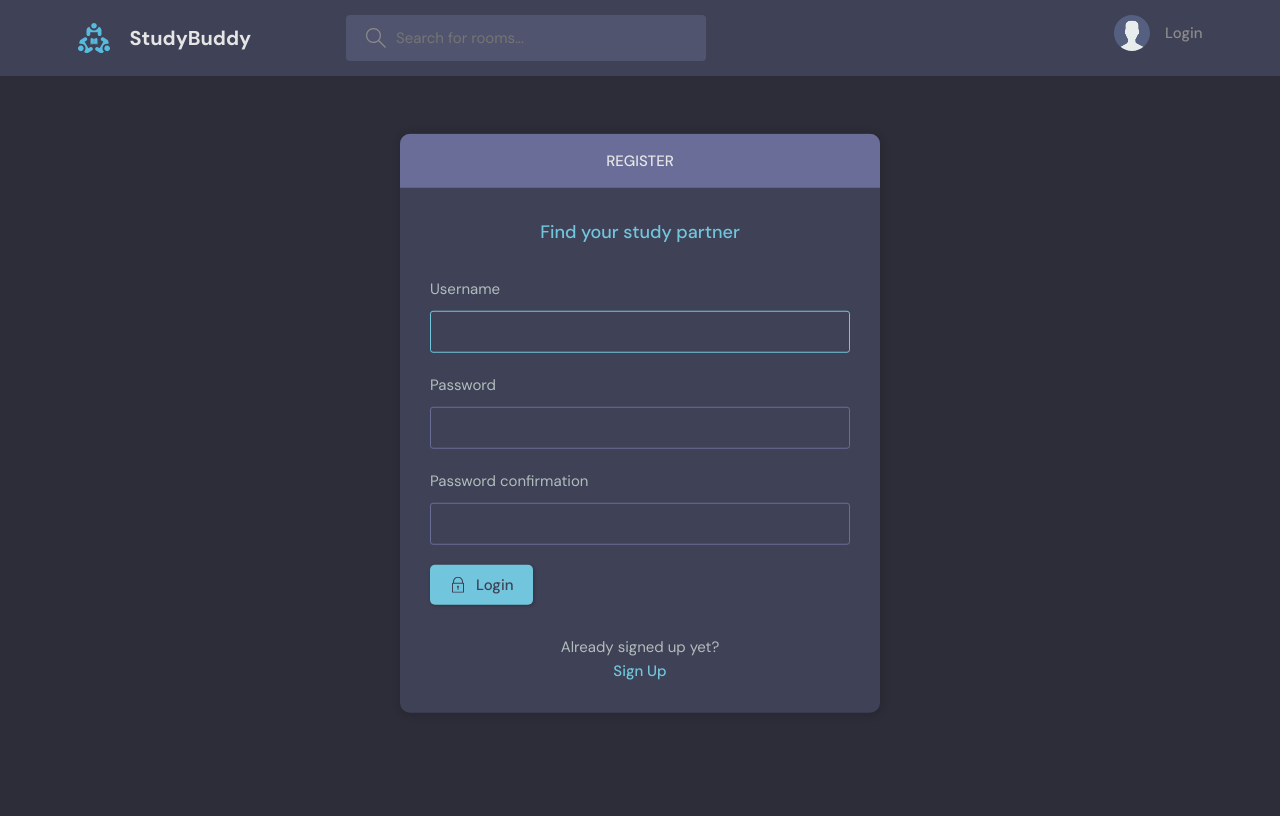
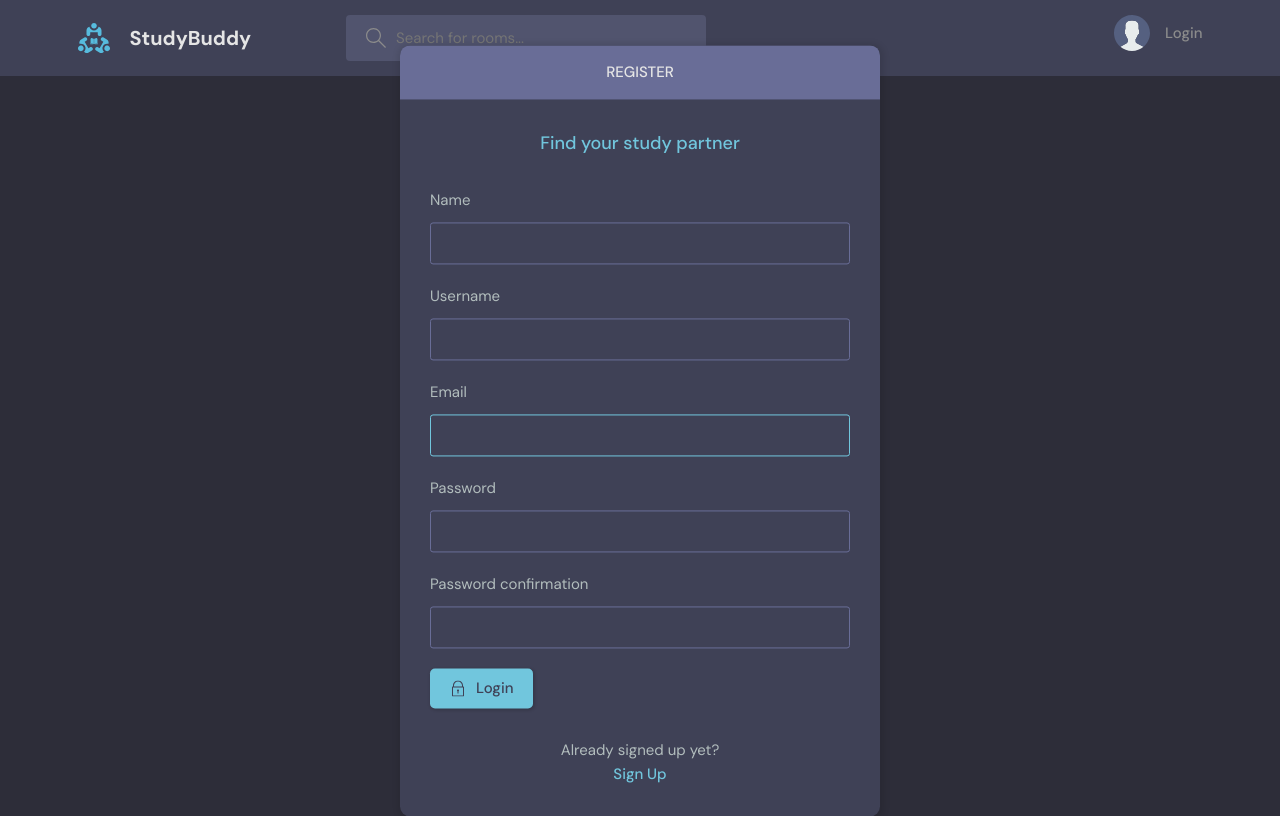
Before and after one commit to tarnowsky/StudyBud, a Django app: page /register/ in a window 1280 px wide. Before the commit the page ends 713 px from the top, so only its background shows below. Run offline with Django 4.2, Linux system fonts and the light colour scheme; tables that the repository leaves empty hold one stand-in row (values such as "Sample post").

Commit message:
Profile pictures and login by email created

```diff
--- a/base/forms.py
+++ b/base/forms.py
@@ -1,6 +1,17 @@
 from django.forms import ModelForm
+from django.contrib.auth.forms import UserCreationForm
 from .models import Room, User
 
+class MuUserCreationForm(UserCreationForm):
+    class Meta:
+        model = User
+        fields = [
+            'name',
+            'username',
+            'email',
+            'password1',
+            'password2',
+        ]
 
 class RoomForm(ModelForm):
     class Meta:
@@ -11,4 +22,4 @@ class RoomForm(ModelForm):
 class UserForm(ModelForm):
     class Meta:
         model = User
-        fields = ['username', 'email',]
+        fields = ['avatar', 'name', 'username', 'email', 'bio',]
--- a/base/templates/base/activity_component.html
+++ b/base/templates/base/activity_component.html
@@ -7,10 +7,10 @@
       <div class="activities__boxHeader roomListRoom__header">
         <a href="{% url 'user-profile' message.user.id%}" class="roomListRoom__author">
           <div class="avatar avatar--small">
-            <img src="https://randomuser.me/api/portraits/women/11.jpg" />
+            <img src="{{message.user.avatar.url}}" />
           </div>
           <p>
-            @{{message.user}}
+            @{{message.user.username}}
             <span>{{message.created|timesince}} ago</span>
           </p>
         </a>
--- a/base/templates/base/feed_component.html
+++ b/base/templates/base/feed_component.html
@@ -3,7 +3,7 @@
     <div class="roomListRoom__header">
       <a href="{% url 'user-profile' room.host.id %}" class="roomListRoom__author">
         <div class="avatar avatar--small">
-          <img src="https://randomuser.me/api/portraits/women/11.jpg" />
+          <img src="{{room.host.avatar.url}}" />
         </div>
         <span>{{room.host.username}}</span>
       </a>
--- a/base/templates/base/login_register.html
+++ b/base/templates/base/login_register.html
@@ -15,8 +15,8 @@
             <form class="form" action="" method="POST">
               {% csrf_token %}
               <div class="form__group form__group">
-                <label for="room_name">Username</label>
-                <input id="username" name="username" type="text" placeholder="e.g. dennis_ivy" />
+                <label for="room_name">Email</label>
+                <input id="username" name="email" type="text" placeholder="e.g. dennis_ivy" />
               </div>
               <div class="form__group">
                 <label for="password">Password</label>
--- a/base/templates/base/profile.html
+++ b/base/templates/base/profile.html
@@ -12,7 +12,7 @@
         <div class="profile">
           <div class="profile__avatar">
             <div class="avatar avatar--large active">
-              <img src="https://randomuser.me/api/portraits/men/11.jpg" />
+              <img src="{{request.user.avatar.url}}" />
             </div>
           </div>
           <div class="profile__info">
--- a/base/templates/base/room.html
+++ b/base/templates/base/room.html
@@ -66,7 +66,7 @@
                 <p>Hosted By</p>
                 <a href="{% url 'user-profile' room.host.id %}" class="room__author">
                   <div class="avatar avatar--small">
-                    <img src="https://randomuser.me/api/portraits/men/37.jpg" />
+                    <img src="{{room.host.avatar.url}}" />
                   </div>
                   <span>@{{room.host.username}}</span>
                 </a>
@@ -81,7 +81,7 @@
                     <div class="thread__author">
                       <a href="{% url 'user-profile' message.user.id %}" class="thread__authorInfo">
                         <div class="avatar avatar--small">
-                          <img src="https://randomuser.me/api/portraits/men/37.jpg" />
+                          <img src="{{message.user.avatar.url}}" />
                         </div>
                         <span>@{{message.user.username}}</span>
                       </a>
@@ -128,7 +128,7 @@
             {% for user in participants %}
             <a href="{% url 'user-profile' user.id %}" class="participant">
               <div class="avatar avatar--medium">
-                <img src="https://randomuser.me/api/portraits/men/37.jpg" />
+                <img src="{{user.avatar.url}}" />
               </div>
               <p>
                 {{user.username}}
--- a/base/templates/base/update-user.html
+++ b/base/templates/base/update-user.html
@@ -19,7 +19,7 @@
                     </div>
                 </div>
                 <div class="layout__body">
-                    <form class="form" action="" method="POST">
+                    <form class="form" action="" method="POST" enctype="multipart/form-data">
                       {% csrf_token %}
                       {% for field in form %}
                         <div class="form__group">
--- a/base/views.py
+++ b/base/views.py
@@ -4,9 +4,8 @@ from django.contrib import messages
 from django.contrib.auth.decorators import login_required
 from django.db.models import Q
 from django.contrib.auth import authenticate, login, logout
-from django.contrib.auth.forms import UserCreationForm
 from .models import Room, Topic, Message, User
-from .forms import RoomForm, UserForm
+from .forms import RoomForm, UserForm, MuUserCreationForm
 
 # rooms = [
 #     {'id': 1, 'name': 'Lets learn python!'},
@@ -20,18 +19,18 @@ def loginPage(request):
         return redirect('home')
 
     if request.method == 'POST':
-        username = request.POST.get('username').lower()
+        email = request.POST.get('email').lower()
         password = request.POST.get('password')
         userInDB = False
 
         try:
-            user = User.objects.get(username=username)
+            user = User.objects.get(email=email)
             userInDB = True
         except:
             messages.error(request, 'User does not exist')
 
         if userInDB:
-            user = authenticate(request, username=username, password=password)
+            user = authenticate(request, email=email, password=password)
 
             if user is not None:
                 login(request, user)
@@ -48,9 +47,9 @@ def logoutUser(request):
     return redirect('home')
 
 def registerPage(request):
-    form = UserCreationForm()
+    form = MuUserCreationForm()
     if request.method == 'POST':
-        form = UserCreationForm(request.POST)
+        form = MuUserCreationForm(request.POST)
         if form.is_valid():
             user = form.save(commit=False)
             user.username = user.username.lower()
@@ -173,7 +172,7 @@ def updateUser(request):
     user = request.user
     form = UserForm(instance=user)
     if request.method == 'POST':
-        form = UserForm(request.POST, instance=user)
+        form = UserForm(request.POST, request.FILES, instance=user)
         if form.is_valid():
             form.save()
             return redirect('user-profile', pk=user.id)
--- a/templates/navbar.html
+++ b/templates/navbar.html
@@ -24,7 +24,7 @@
         <div class="header__user">
           <a href="{% url 'user-profile' user.id %}">
             <div class="avatar avatar--medium active">
-              <img src="https://randomuser.me/api/portraits/men/37.jpg" />
+              <img src="{{request.user.avatar.url}}" />
             </div>
             <p>{{request.user.username}} <span>@{{request.user.username}}</span></p>
           </a>
```
Also changed, not shown: base/migrations/0003_user_avatar.py, db.sqlite3, static/images/14.04.2022_o_13_38_03.jpg (added), static/images/Konrad.jpg (added), static/images/Michał_Tarnowski.jpg (added), static/images/łukasz.jpg (added), 1 other file.
